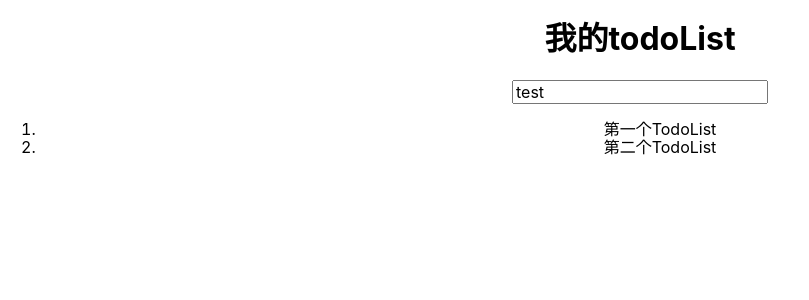
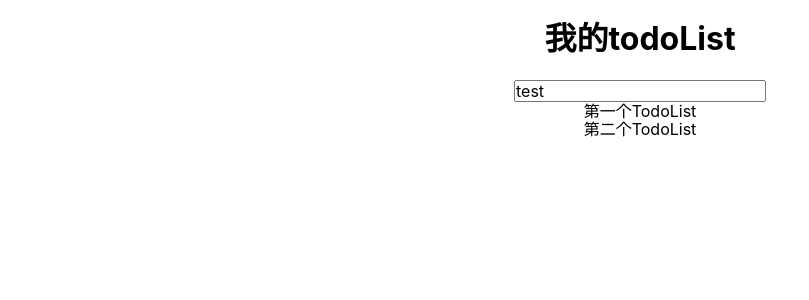
Before and after one commit to jerryHZLiang/react-demo, a React (Create React App) app: page / in a window 1280 px wide. Shown: the top 300 px of the page, without its empty margins (0-809 px from the left). Built offline with nearby package versions, Linux system fonts and the light colour scheme.

Commit message:
添加 reset.css

```diff
--- a/src/App.js
+++ b/src/App.js
@@ -1,6 +1,7 @@
 import React, { Component } from 'react';
 import './App.css';
 import 'normalize.css';
+import './reset.css';
 import TodoInput from './TodoInput';
 import TodoItem from './TodoItem';
 class App extends Component {
--- /dev/null
+++ b/src/reset.css
@@ -0,0 +1,17 @@
+*{
+    margin: 0;
+    padding: 0;
+    box-sizing: border-box;
+  }
+  *::after{
+    box-sizing: border-box;
+  }
+  *::before{
+    box-sizing: border-box;
+  }
+  ul,ol,dl{
+    list-style:none;
+  }
+  a{
+    color: inherit;
+  }
```
